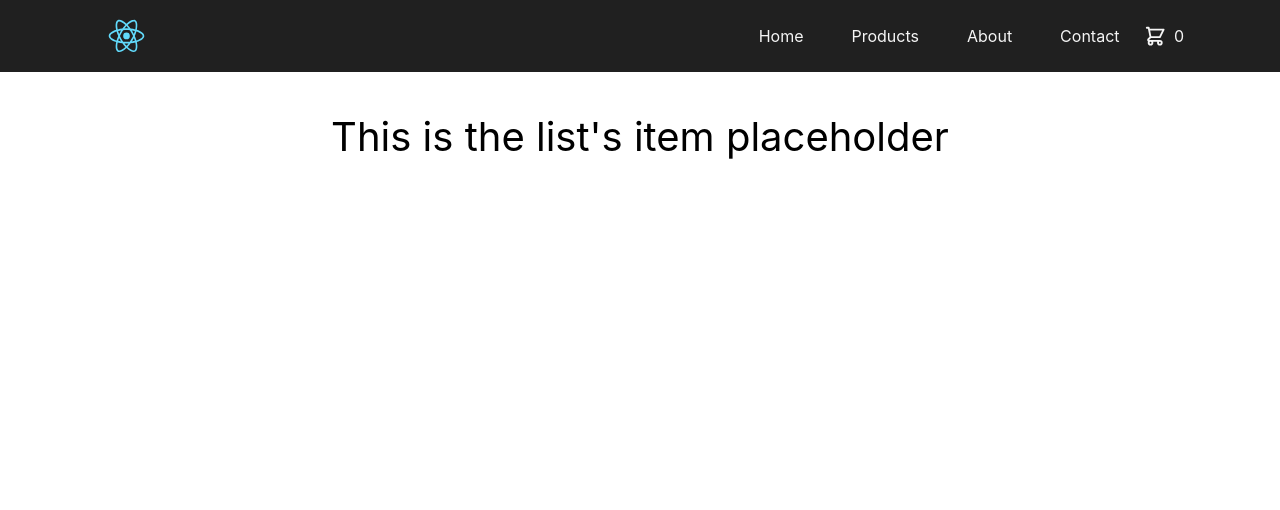
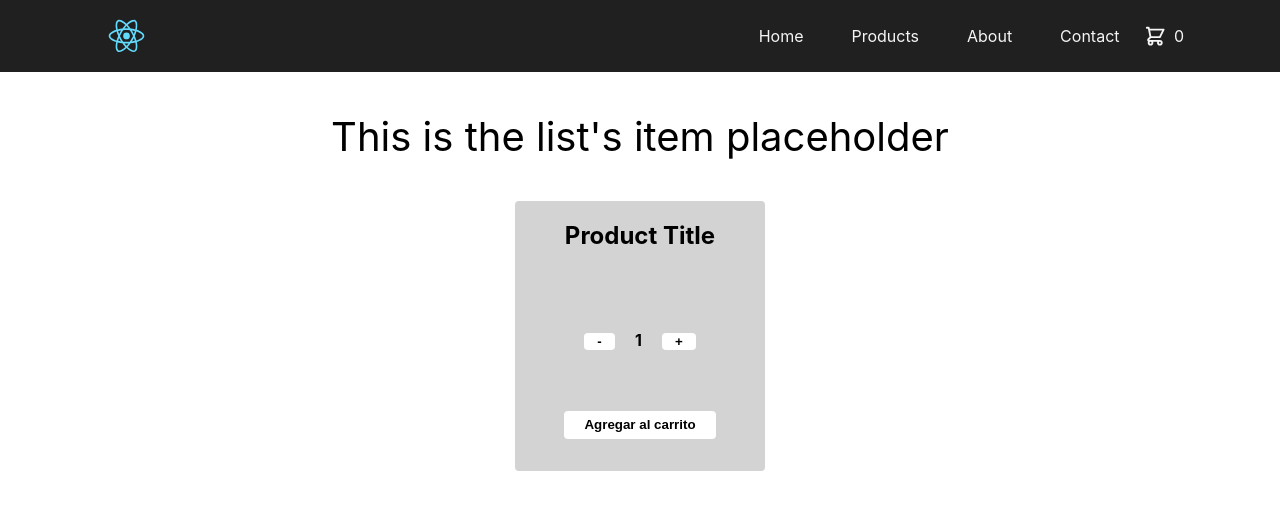
Before and after one commit to Igncanton/react-challenge, a React (Create React App) app: page / in a window 1280 px wide. Shown: the top 510 px of the page. Built offline with nearby package versions, Linux system fonts and the light colour scheme.

Commit message:
contador con boton agregado

```diff
--- /dev/null
+++ b/src/components/ItemCount/ItemCount.css
@@ -0,0 +1,40 @@
+.productCard {
+    width: 250px;
+    height: 270px;
+    background-color: lightgrey;
+    border-radius: 4px;
+    margin: 0 auto;
+    display: flex;
+    flex-direction: column;
+    justify-content: space-between;
+}
+
+.productCard h2 {}
+
+.productCard__btnContainer {}
+
+.productCard__btnContainer button {
+    padding: 0.1em 1em;
+    background-color: white;
+    font-weight: bold;
+    border-style: none;
+    border-radius: 4px;
+    cursor: pointer;
+}
+
+.productCard__btnContainer span {
+    margin: 0 1rem;
+    font-weight: bold;
+}
+
+.productCard__addCart {
+    margin-bottom: 2em;
+}
+
+.productCard__addCart button {
+    padding: 0.5em 1.5em;
+    background-color: white;
+    font-weight: bold;
+    border-style: none;
+    border-radius: 4px;
+}
--- /dev/null
+++ b/src/components/ItemCount/ItemCount.jsx
@@ -0,0 +1,34 @@
+import './ItemCount.css'
+import React, { useState } from "react";
+
+const ItemCount = ({ stock, initial }) => {
+    const [count, setCount] = useState(initial);
+
+    function handleAdd() {
+        if (count < stock) {
+            setCount(count + 1);
+        }
+    }
+
+    function handleSubs() {
+        if (count > 1) {
+            setCount(count - 1);
+        }
+    }
+
+    return (
+        <div className="productCard">
+            <h2>Product Title</h2>
+            <div className="productCard__btnContainer">
+                <button onClick={handleSubs}> - </button>
+                <span> {count} </span>
+                <button onClick={handleAdd}> + </button>
+            </div>
+            <div className="productCard__addCart">
+                <button>Agregar al carrito</button>
+            </div>
+        </div>
+    );
+}
+
+export default ItemCount;
--- a/src/components/ItemListContainer/ItemListContainer.jsx
+++ b/src/components/ItemListContainer/ItemListContainer.jsx
@@ -1,8 +1,12 @@
 import './ItemListContainer.css'
+import ItemCount from '../ItemCount/ItemCount';
 
 const ItemListContainer = ({ greetings }) => {
     return (
-        <p className='itemListP'>{greetings}</p>
+        <>
+            <p className='itemListP'>{greetings}</p>
+            <ItemCount stock={5} initial={1} />
+        </>
     );
 }
 
```
